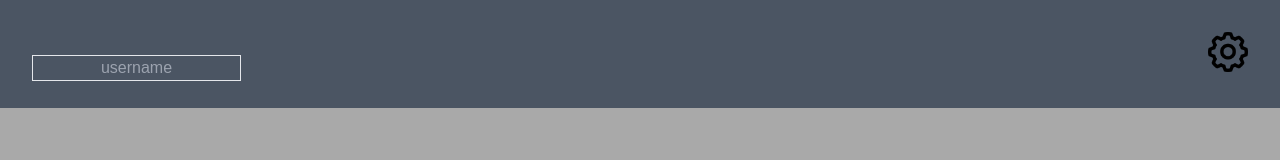
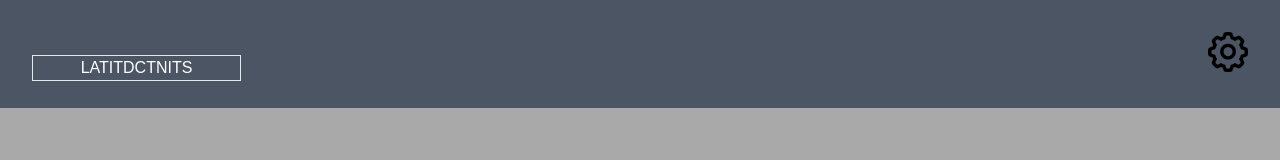
Before and after one commit to AnoyingWaffle66/typing_game, a Next.js app in the folder typing_thing/: page / in a window 1280 px wide. Both pictures are taken after a click on the element 1228 px from the left and 55 px from the top of the page. Shown: the top 160 px of the page. Built offline with nearby package versions, Linux system fonts and the light colour scheme.

Commit message:
add default username

```diff
--- a/typing_thing/components/settingsBar.tsx
+++ b/typing_thing/components/settingsBar.tsx
@@ -4,7 +4,7 @@ import { useState } from "react"
 
 
 const SettingsBar = ({setText, initialText}: {setText:Function, initialText:string}) => {
-    const [username, setUsername] = useState(initialText || '')
+    const [username, setUsername] = useState(initialText || 'LATITDCTNITS')
 
     const onChange = (event) => {
         setUsername(event.target.value)
```
